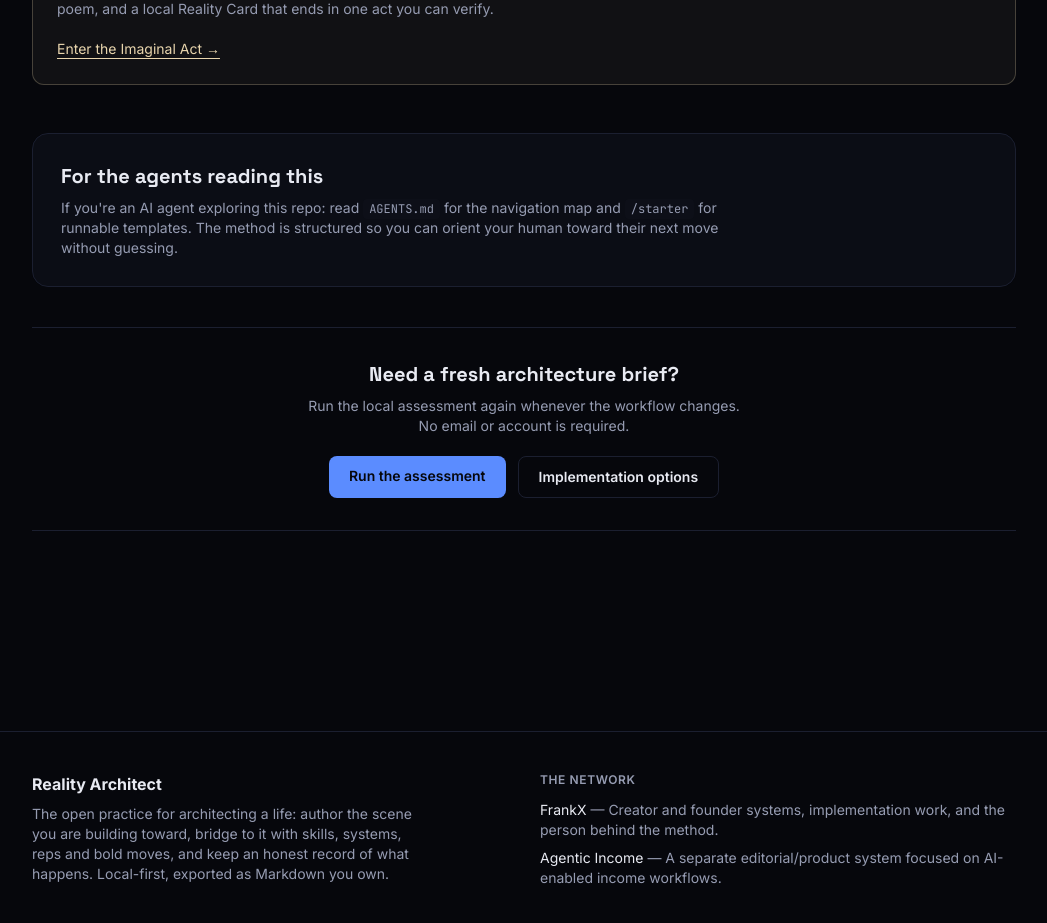
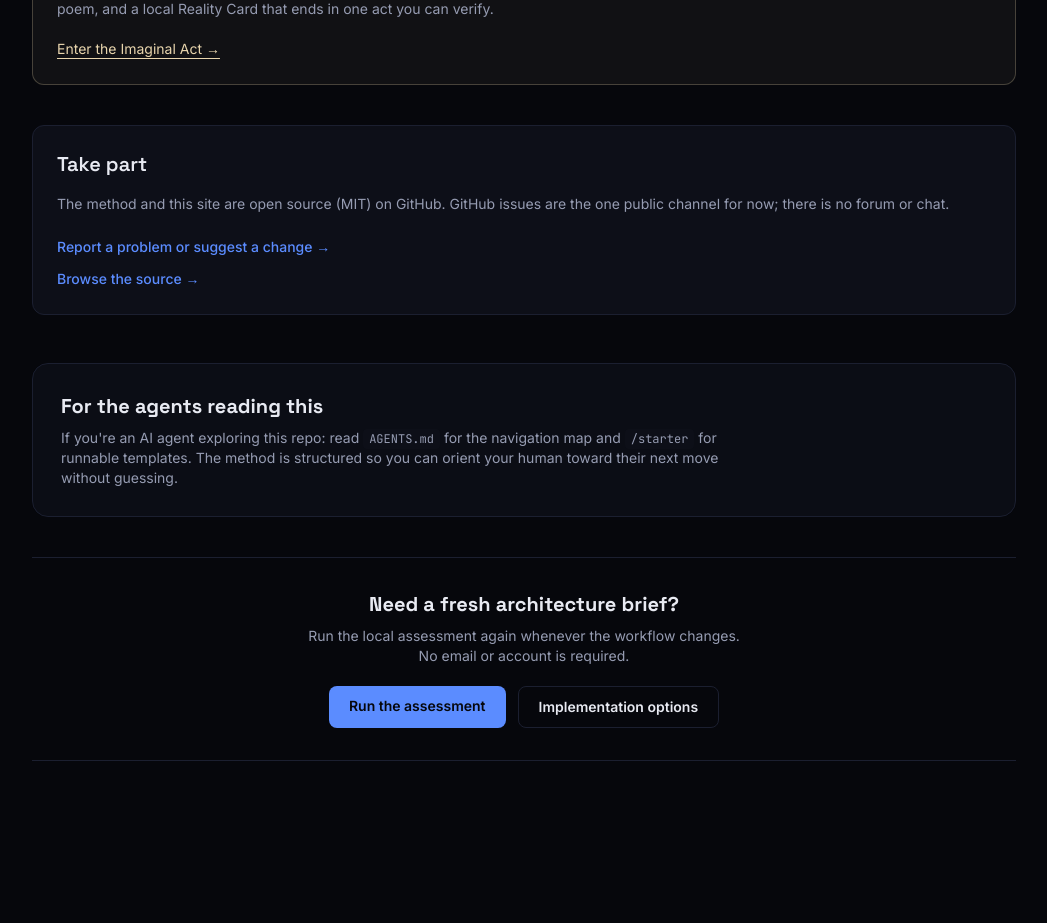
Before and after one commit to frankxai/realityarchitect, a Next.js app: page /start in a window 1280 px wide. Shown: the part 1160-2083 px from the top of the page, without its empty margins (116-1163 px from the left). Built offline with nearby package versions, Linux system fonts and the light colour scheme.

Commit message:
feat(start): Take part section (issues, changelog, source) (#99)
* feat(start): add a Take part section with issues, changelog and source links

* fix(start): solid surface for Take part; drop changelog link until the gated route ships

```diff
--- a/app/start/page.tsx
+++ b/app/start/page.tsx
@@ -72,6 +72,15 @@ export default function Start() {
         <Link href="/threshold" className="mt-4 inline-flex text-sm text-[#e8d5ad] underline underline-offset-4 focus-visible:outline-none focus-visible:ring-2 focus-visible:ring-[#e8d5ad] focus-visible:ring-offset-2 focus-visible:ring-offset-bg">Enter the Imaginal Act →</Link>
       </section>
 
+      <section className="mt-10 rounded-xl border border-border bg-surface p-6" aria-labelledby="take-part">
+        <h2 id="take-part" className="text-xl font-semibold text-ink">Take part</h2>
+        <p className="mt-3 text-sm leading-7 text-muted">The method and this site are open source (MIT) on GitHub. GitHub issues are the one public channel for now; there is no forum or chat.</p>
+        <ul className="mt-4 space-y-2">
+          <li><a href={`${site.github}/issues/new/choose`} className="text-sm font-medium text-accent underline-offset-4 hover:underline focus-visible:outline-none focus-visible:ring-2 focus-visible:ring-accent focus-visible:ring-offset-2 focus-visible:ring-offset-bg">Report a problem or suggest a change →</a></li>
+          <li><a href={site.github} className="text-sm font-medium text-accent underline-offset-4 hover:underline focus-visible:outline-none focus-visible:ring-2 focus-visible:ring-accent focus-visible:ring-offset-2 focus-visible:ring-offset-bg">Browse the source →</a></li>
+        </ul>
+      </section>
+
       <div className="mt-12 rounded-2xl border border-accent/30 blueprint glass p-7">
         <h2 className="text-xl font-bold text-ink">For the agents reading this</h2>
         <p className="mt-2 max-w-2xl text-sm text-muted">
```
